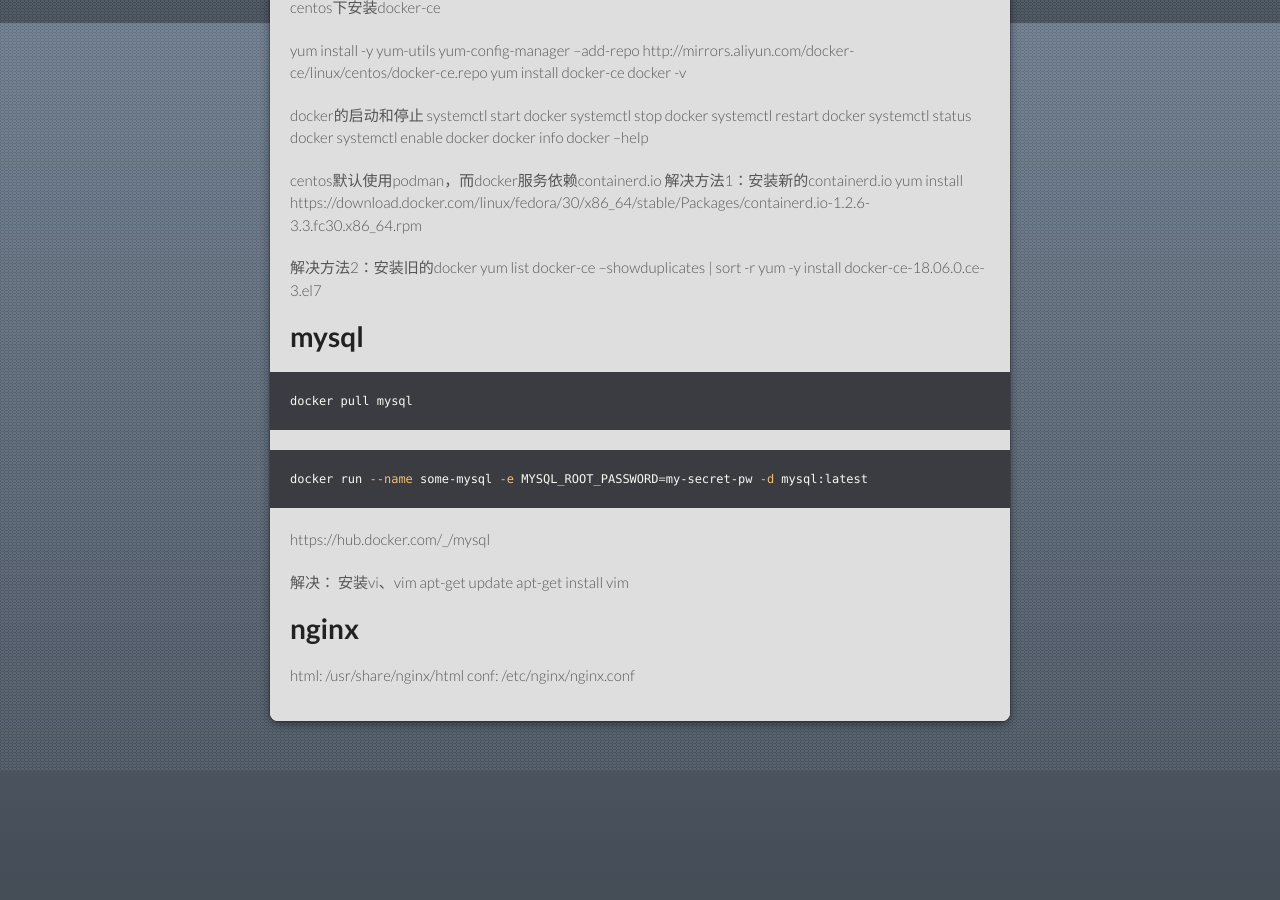
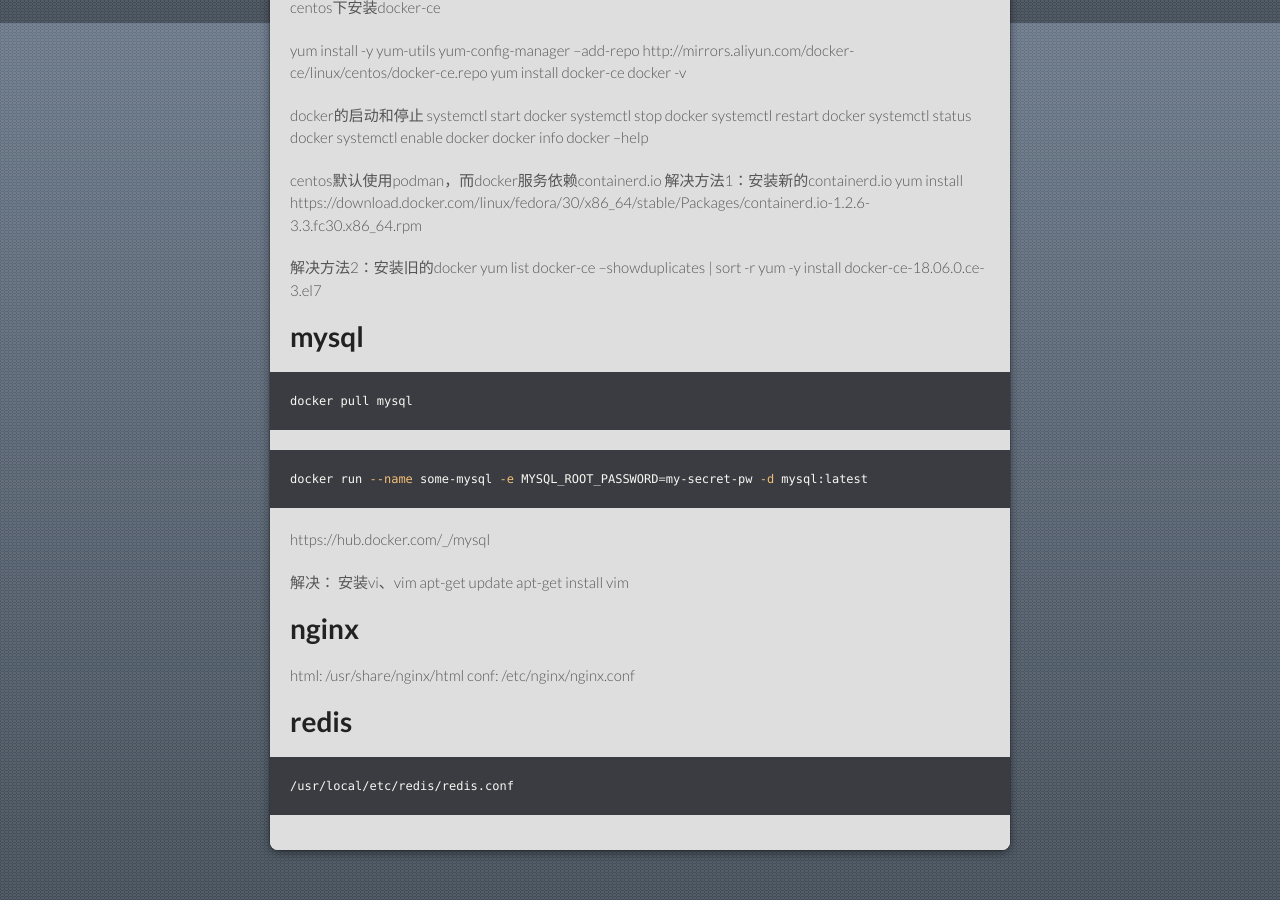
Before and after one commit to huchlo/blog, a Jekyll site: the page built from 笔记/程序员/Docker.md, in a window 1280 px wide and 900 px high, scrolled down 1777 px. Built offline with Jekyll 4.4.1, drawn with Linux system fonts in a browser that asks for light colours; our own code applies the rules of GitHub Pages for plain Markdown files; before the commit the page ends 2548 px from its top, so only the background shows below that.

Commit message:
20230412

````diff
--- a/笔记/程序员/Docker.md
+++ b/笔记/程序员/Docker.md
@@ -98,3 +98,8 @@ apt-get install vim
 # nginx
 html: /usr/share/nginx/html
 conf: /etc/nginx/nginx.conf
+
+# redis
+```dockerfile
+/usr/local/etc/redis/redis.conf
+```
````
